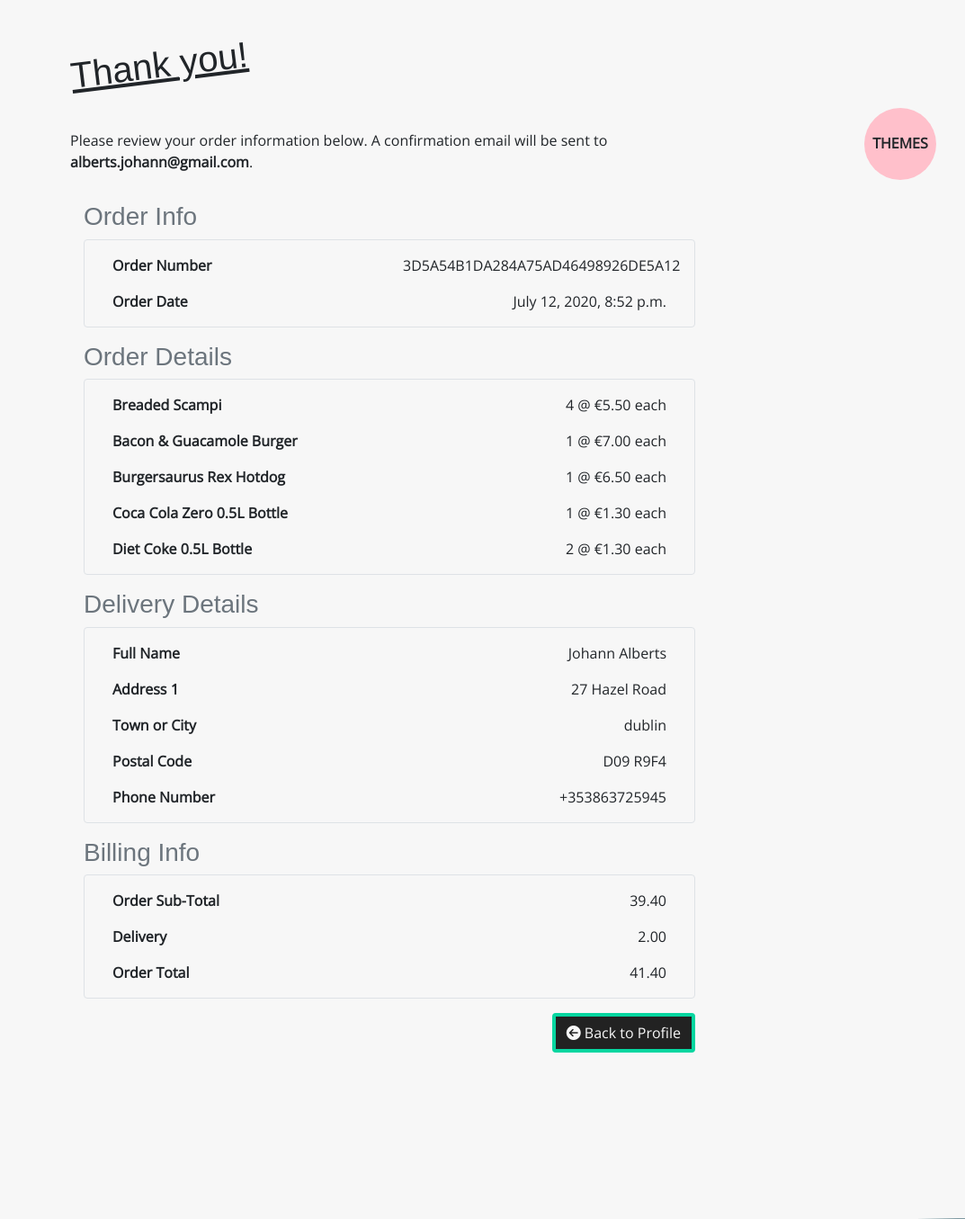
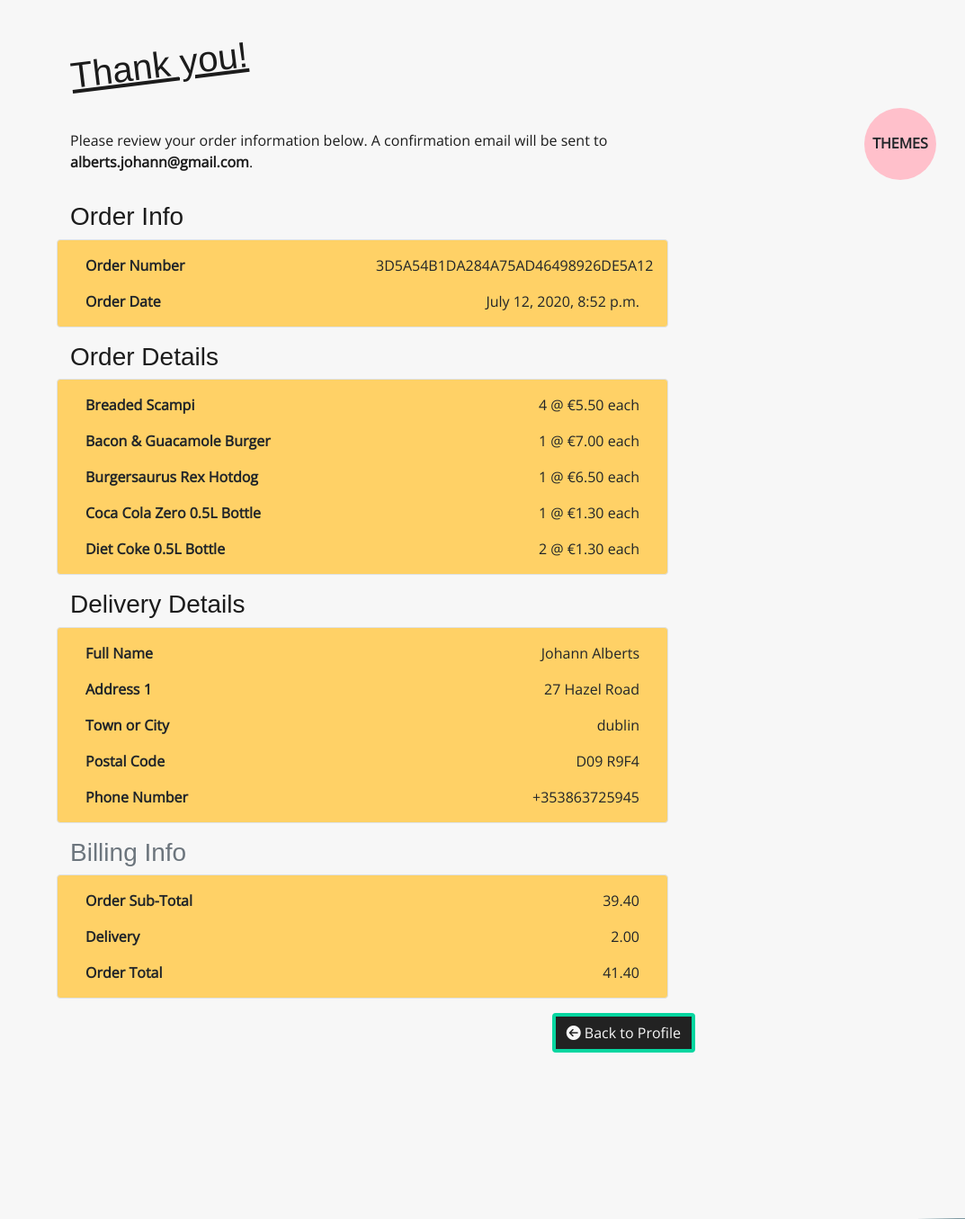
Before and after one commit to wondrousWebWorks/burgersaurus-rex, a Django app: a page that uses checkout/templates/checkout/checkout-success.html in a window 1280 px wide. Shown: the part 560-1915 px from the top of the page at 90% size, without its empty margins (207-1280 px from the left). Run offline with Django 3.2, Linux system fonts and the light colour scheme; data comes from the database, SQL or seed files in the repository; style sheets or scripts are compiled from the project's sources; some libraries are stand-ins or nearby versions; some web fonts are replaced.

Commit message:
Added light-or-dark-mode-font-color class to headings and paragraphs in checkout-success.html that need to change depending on the theme. Also added the colour-3-bg-var to section in the same file that need to have a custom background colour.

```diff
--- a/checkout/templates/checkout/checkout-success.html
+++ b/checkout/templates/checkout/checkout-success.html
@@ -16,17 +16,17 @@
 <div class="container">
     <div class="row mx-auto">
         <div class="col-12 col-lg-8 offset-lg-2">
-            <h1 class="my-5 d-inline-block page-heading">Thank you!</h1>
-            <p class="text-black">Please review your order information below. A confirmation email will be sent to
+            <h1 class="my-5 d-inline-block page-heading light-or-dark-mode-font-color">Thank you!</h1>
+            <p class="light-or-dark-mode-font-color">Please review your order information below. A confirmation email will be sent to
                 <strong>{{ order.email }}</strong>.</p>
         </div>
         <div class="col-12 col-lg-8 offset-lg-2 checkout-success-wrapper">
-            <div class="row checkout-success-row">
+            <div class="row">
                 <div class="col-12">
-                    <h3 class="text-muted mt-3">Order Info</h3>
+                    <h3 class="light-or-dark-mode-font-color mt-3">Order Info</h3>
                 </div>
                 <div class="col-12 mb-3">
-                    <div class="row checkout-success-row border rounded px-3 pt-3 checkout-success-section">
+                    <div class="row border rounded px-3 pt-3 colour-3-bg-var">
                         <div class="col-12 col-md-6">
                             <p class="mb-0 text-black font-weight-bold">Order Number</p>
                         </div>
@@ -43,12 +43,12 @@
                 </div>
             </div>
 
-            <div class="row checkout-success-row">
+            <div class="row">
                 <div class="col-12">
-                    <h3 class="text-muted">Order Details</h3>
+                    <h3 class="light-or-dark-mode-font-color">Order Details</h3>
                 </div>
                 <div class="col-12 mb-3">
-                    <div class="row checkout-success-row border rounded px-3 pt-3 checkout-success-section">
+                    <div class="row border rounded px-3 pt-3 colour-3-bg-var">
                         {% for item in order.orderitems.all %}
                         <div class="col-12 col-md-6">
                             <p class="font-weight-bold">
@@ -63,12 +63,12 @@
                 </div>
             </div>
 
-            <div class="row checkout-success-row">
+            <div class="row">
                 <div class="col-12">
-                    <h3 class="text-muted">Delivery Details</h3>
+                    <h3 class="light-or-dark-mode-font-color">Delivery Details</h3>
                 </div>
                 <div class="col-12 mb-3">
-                    <div class="row checkout-success-row px-3 pt-3 border rounded checkout-success-section">
+                    <div class="row px-3 pt-3 border rounded colour-3-bg-var">
                         <div class="col-12 col-md-6">
                             <p class="font-weight-bold">Full Name</p>
                         </div>
@@ -111,12 +111,12 @@
                 </div>
             </div>
 
-            <div class="row checkout-success-row">
+            <div class="row">
                 <div class="col-12">
                     <h3 class="text-muted">Billing Info</h3>
                 </div>
                 <div class="col-12 mb-3">
-                    <div class="row checkout-success-row px-3 pt-3 border rounded checkout-success-section">
+                    <div class="row px-3 pt-3 border rounded colour-3-bg-var">
                         <div class="col-12 col-md-4">
                             <p class="font-weight-bold">Order Sub-Total</p>
                         </div>
--- a/static/scss/base.scss
+++ b/static/scss/base.scss
@@ -446,11 +446,6 @@ table tr td {
     text-decoration: underline;
 }
 
-.checkout-button {
-    background-color: rgba(var(--colour-1), 1);
-    font-family: "Open Sans", sans-serif;
-}
-
 fieldset {
     background-color: rgba(var(--colour-3), 1);
 
```
